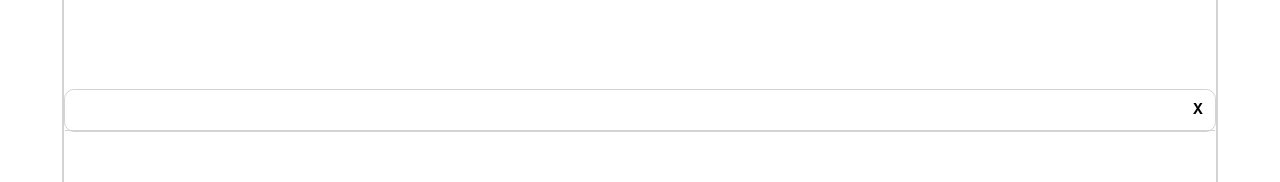
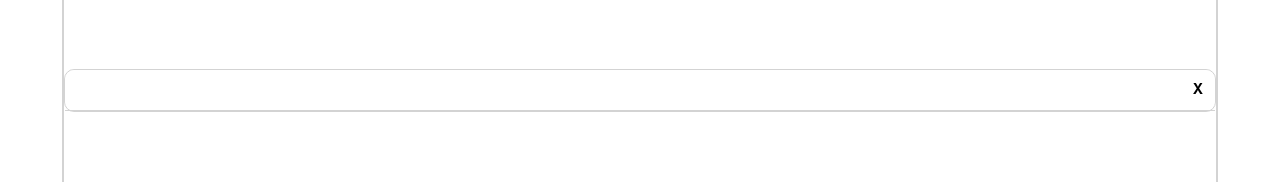
Before and after one commit to guno517/wanted_pre_onboarding, a React (Create React App) app: page / in a window 1280 px wide. Shown: the part 1592-1774 px from the top of the page. Built offline with nearby package versions, Linux system fonts and the light colour scheme.

Commit message:
Input margin 변경

```diff
--- a/src/component/AutoComplete.js
+++ b/src/component/AutoComplete.js
@@ -19,7 +19,7 @@ const AutoCompleteText = styled.div`
 const InputWrapper = styled.div`
   width: 100%;
   border: 1px solid lightgray;
-  margin: 90px auto 0 auto;
+  margin: 70px auto 0 auto;
   border-radius: 10px;
   box-sizing: border-box;
   &:focus-within {
```
